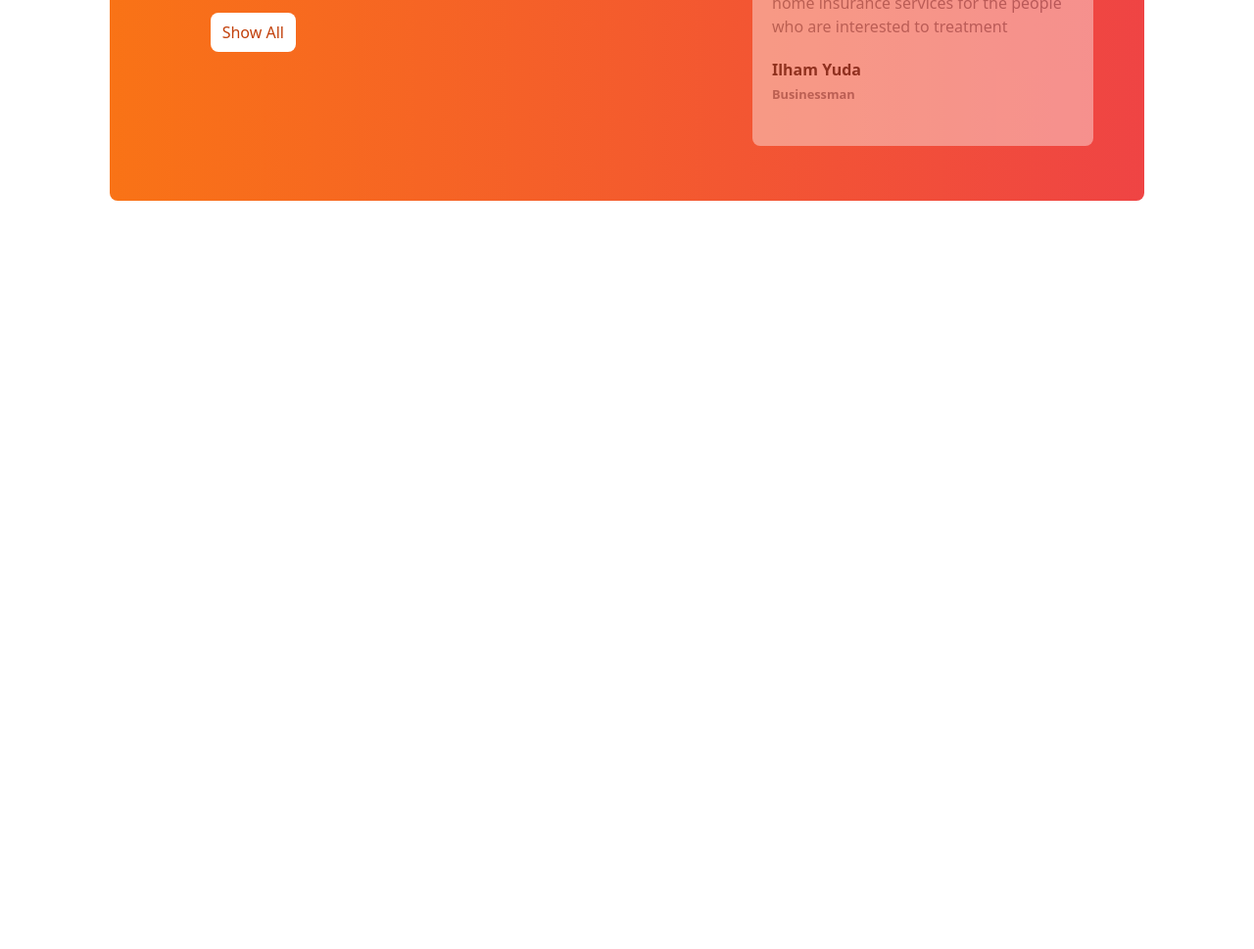
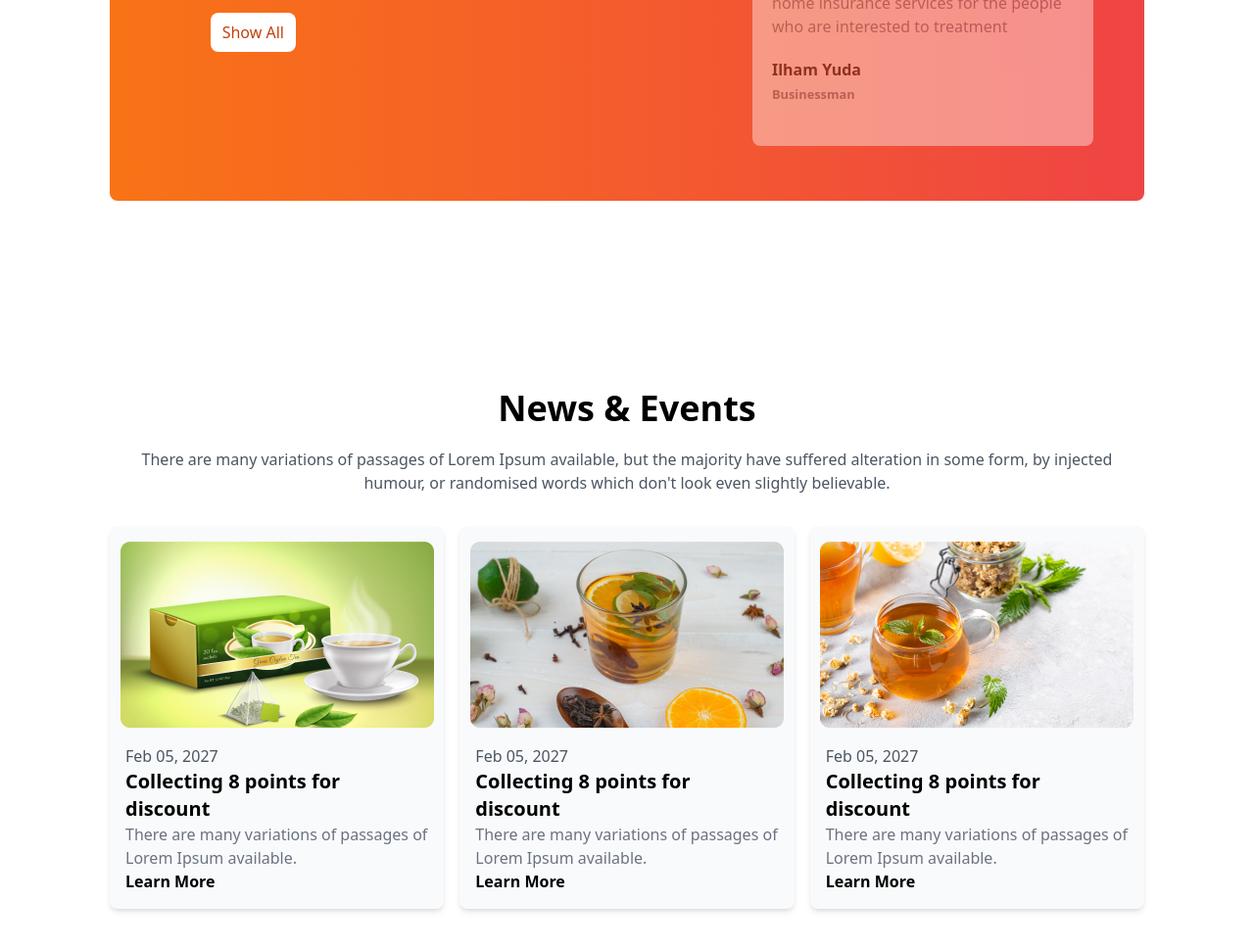
Before and after one commit to Shahid-97-Ahamed/Tea-House, a plain HTML site: page index.html in a window 1280 px wide. Shown: the part 2215-3184 px from the top of the page at 98% size. Before the commit the page ends 2516 px from the top, so only its background shows below. Drawn offline with nearby package versions, Linux system fonts and the light colour scheme.

Commit message:
news section done

```diff
--- a/index.html
+++ b/index.html
@@ -170,6 +170,48 @@
    </div>
   </div>
  </section>
+  <section class="py-8 lg:py-24">
+    <!-- News and Events section Start -->
+<!-- title -->
+<div class="text-center mb-8">
+  <h1 class="text-3xl lg:text-4xl font-bold mb-5">News & Events</h1>
+  <p class="text-gray-600 w">There are many variations of passages of Lorem Ipsum available, but the majority have suffered alteration in some form, by injected humour, or randomised words which don't look even slightly believable.  </p>
+</div>
+<!-- grid card -->
+ <div class="grid grid-cols-1 md:grid-cols-3 lg:grid-cols-3 gap-4 text-center ">
+<!-- card-1 -->
+ <div class="rounded-lg shadow-md bg-gray-50 overflow-hidden">
+  <img class="mx-auto pt-4" src="images/news-1.png" alt="">
+  <div class="p-4 text-left">
+    <p class="text-gray-600">Feb 05, 2027</p>
+    <h2 class="text-xl font-bold">Collecting 8 points for discount </h2>
+  <p class="text-gray-500">There are many variations of passages of Lorem Ipsum available.</p>
+  <h4 class="font-bold">Learn More</h4>
+  </div>
+ </div>
+ <!-- card-2 -->
+ <div class="rounded-lg shadow-md bg-gray-50 overflow-hidden">
+  <img class="mx-auto pt-4" src="images/news-2.png" alt="">
+  <div class="p-4 text-left">
+    <p class="text-gray-600">Feb 05, 2027</p>
+    <h2 class="text-xl font-bold">Collecting 8 points for discount </h2>
+  <p class="text-gray-500">There are many variations of passages of Lorem Ipsum available.</p>
+  <h4 class="font-bold">Learn More</h4>
+  </div>
+ </div>
+ <!-- Card-3 -->
+ <div class="rounded-lg shadow-md bg-gray-50 overflow-hidden">
+  <img class="mx-auto pt-4" src="images/news-3.png" alt="">
+  <div class="p-4 text-left">
+    <p class="text-gray-600">Feb 05, 2027</p>
+    <h2 class="text-xl font-bold">Collecting 8 points for discount </h2>
+  <p class="text-gray-500">There are many variations of passages of Lorem Ipsum available.</p>
+  <h4 class="font-bold">Learn More</h4>
+  </div>
+ </div>
+ </div>
+</section>
+
      </main>
 </body>
 </html>
```
